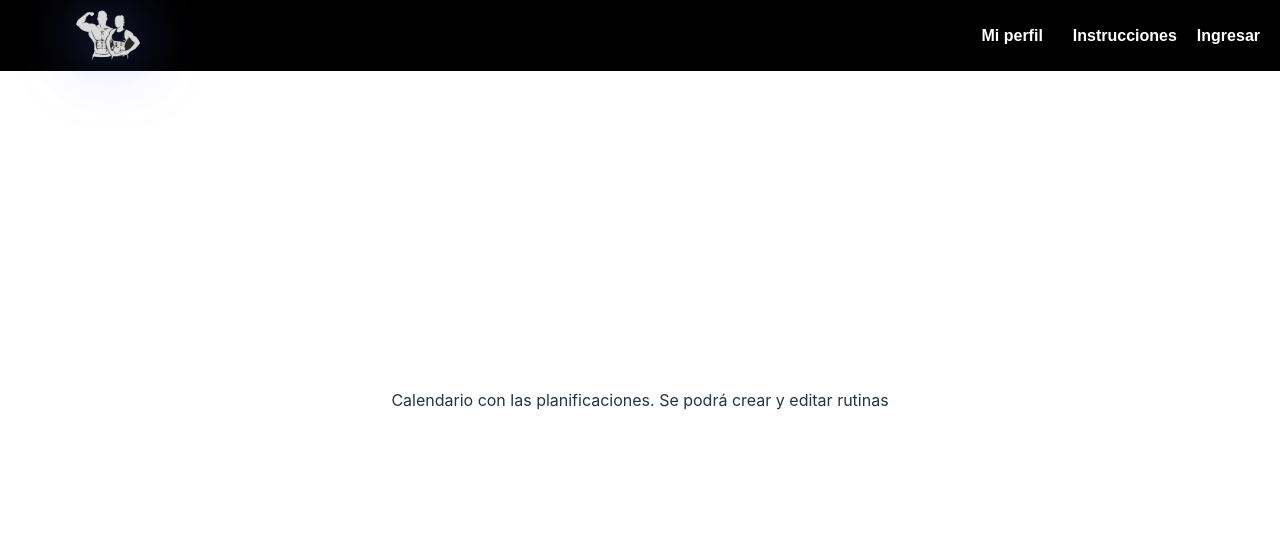
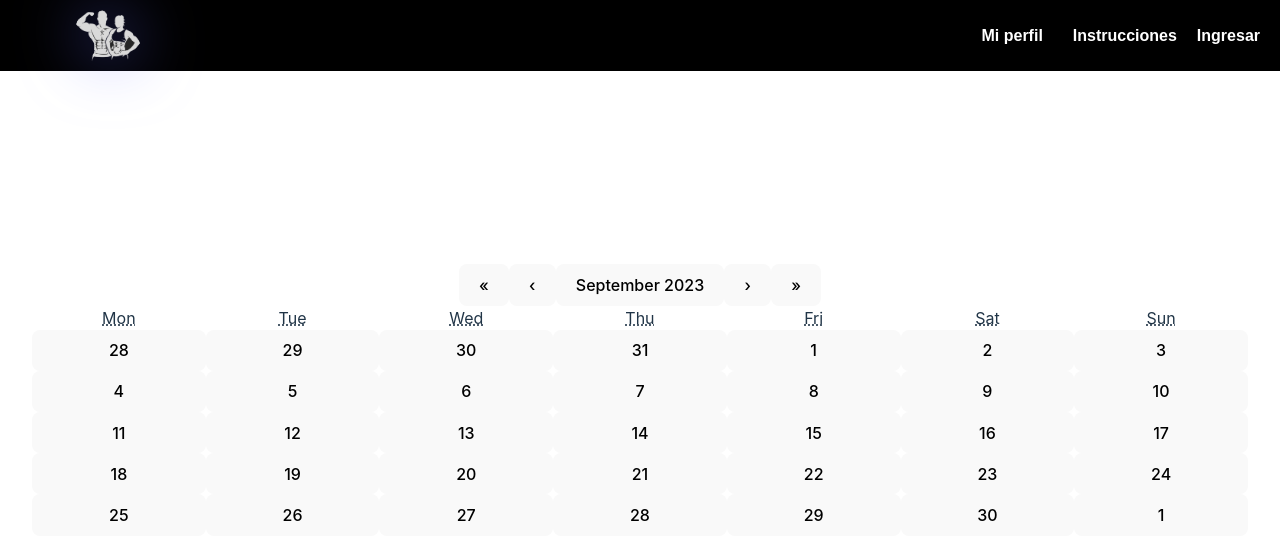
Before and after one commit to Joaquinfd/GrupoSPA_frontend, a React (Vite) app in the folder react-web-2/: page /planner in a window 1280 px wide. Shown: the top 560 px of the page. Built offline with nearby package versions, Linux system fonts and the light colour scheme.

Commit message:
Calendario primeros pasos

```diff
--- a/react-web-2/package.json
+++ b/react-web-2/package.json
@@ -14,6 +14,8 @@
     "koa": "^2.14.2",
     "nodemon": "^3.0.1",
     "react": "^18.2.0",
+    "react-big-calendar": "^1.8.2",
+    "react-calendar": "^4.6.0",
     "react-dom": "^18.2.0",
     "react-responsive-carousel": "^3.2.23",
     "react-router-dom": "^6.15.0",
--- a/react-web-2/src/pages/planner.jsx
+++ b/react-web-2/src/pages/planner.jsx
@@ -1,12 +1,15 @@
 import React, { useState } from 'react';
+import Calendar from 'react-calendar';
 
 
 function Planner() {
 
     return (
-        <p>
-        Calendario con las planificaciones. Se podrá crear y editar rutinas
-        </p>
+        <div>
+            <Calendar/>
+            {/* Añadir function para mostrar dia actual
+            Inspeccionar e ir cambiando el css cada clase, cuadros de dias mas grandes, botones de añadir actividad, etc.*/}
+        </div>
 
     );
 }
```
Also changed, not shown: react-web-2/src/pages/planner.css (+8 -0 lines), 1 other file (tests, documents, lock files or other folders).
